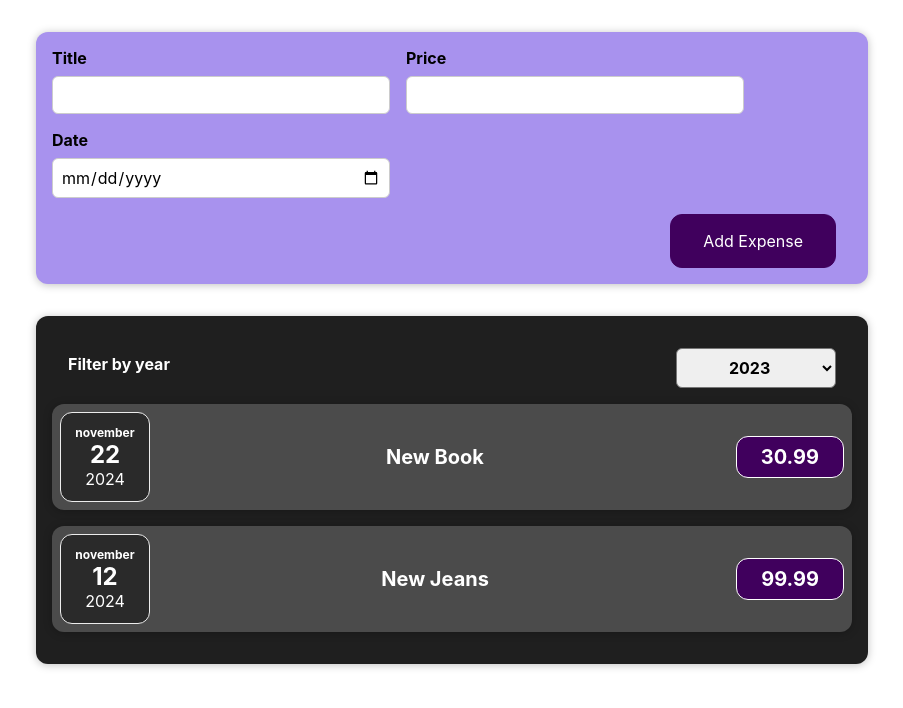
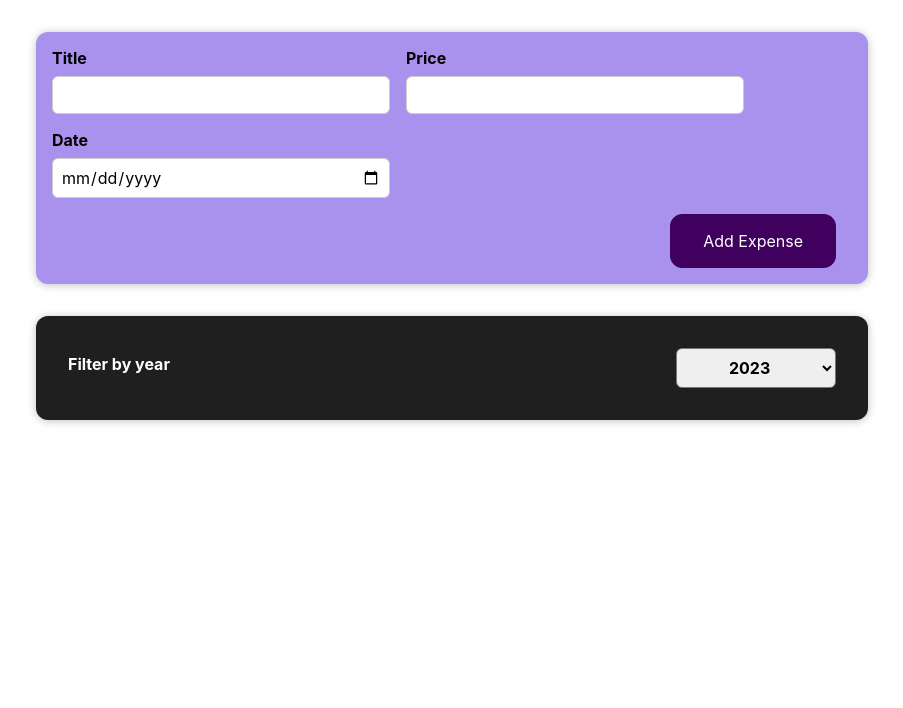
Before and after one commit to RaunoValk/expenses, a React (Create React App) app: page / in a window 1280 px wide. Shown: the top 708 px of the page, without its empty margins (188-1091 px from the left). Built offline with nearby package versions, Linux system fonts and the light colour scheme.

Commit message:
Filter by year

```diff
--- a/src/App.js
+++ b/src/App.js
@@ -1,34 +1,38 @@
 import './App.css';
 import Expenses from './components/Expenses/Expenses';
-import NewExpense from './components/NewExpense/NewExpense';
+import NewExpense from './components/NewExpense/NewExpense'
+import {useState} from 'react'
 
-
-const App = () => {
-  const expenses =[
+const DYMYMY_EXPENSES = [
   {
-  date: new Date(2024, 10, 22),
-  title: 'New Book',
-  price: 30.99
-},
+    id: "id1",
+    date: new Date(2025, 11, 22),
+    title: "New book",
+    price: 19.99
+  },
   {
-  date: new Date(2024, 10, 12),
-  title: 'New Jeans',
-  price: 99.99
-  },
-
+    id: "id2",
+    date: new Date(2024, 11, 22),
+    title: "New Jeans",
+    price: 49.99
+  }
 ]
 
-const addExpenseHandler = (expense) => {
-  console.log(`In App.js`)
-  console.log(expense)
-}
+const App = () =>{
+  const[expenses, setExpenses] = useState(DYMYMY_EXPENSES)
 
-  return (
-    <div className="App">
+    const addExpenseHandler = (expense) => {
+      setExpenses(expenses => {
+        return [expense, ...expenses]
+      })
+    }
+
+  return(
+      <div className="App">
       <NewExpense onAddExpense={addExpenseHandler}/>
-     <Expenses expenses ={expenses}/>
-    </div>
-  );
+      <Expenses expenses={expenses}/>
+      </div>
+  )
 }
 
 export default App;
--- a/src/components/Expenses/ExpenseItem.js
+++ b/src/components/Expenses/ExpenseItem.js
@@ -1,20 +1,27 @@
 import './ExpenseItem.css'
-import ExpenseDate from './ExpenseDate';
+import ExpenseDate from './ExpenseDate'
 import Card from '../UI/Card'
-import { useState } from 'react';
+import { useState } from 'react'
+
 
 const ExpenseItem = (props) => {
-
     const [title, setTitle] = useState(props.data.title)
 
-    return(
+    const clickHandler = () => {
+        setTitle(`Updated by click ${title}`)
+        console.log(title)
+    }
+
+
+    return (
         <Card className='expense-item'>
             <ExpenseDate date={props.data.date}/>
             <div className='expense-item__description'>
                 <h2>{props.data.title}</h2>
-                <div className='expense-item__price '>{props.data.price}</div>
+                <div className='expense-item__price'>{props.data.price}</div>
+                <button onClick={clickHandler}>Click me</button>
             </div>
         </Card>
-)
+    )
 }
-export default ExpenseItem;
+export default ExpenseItem
--- a/src/components/Expenses/Expenses.js
+++ b/src/components/Expenses/Expenses.js
@@ -1,26 +1,31 @@
-import ExpenseItem from './ExpenseItem';
-import './Expenses.css';
-import Card from '../UI/Card';
-import ExpensesFilter from './ExpensesFilter'
-import { useState } from 'react';
+import Card from "../UI/Card";
+import ExpenseItem from "./ExpenseItem";
+import "./Expenses.css"
+import ExpensesFilter from "./ExpensesFilter";
+import { useState } from "react"
+
+const Expeneses = (props) => {
+    const[filteredYear, setFilteredYear] = useState('2023')
+    const YearChangeHandler = (year) => {
+        console.log(`Expense.js => ${year}`)
+        setFilteredYear(year)
+    }
 
 
-const Expenses = (props) => {
-    const[selectedYear, setSelectedYear] = useState('');
-
-    const filterChangeHandler = (selectedYear) => {
-        console.log(`Year data in Expenses.js`, selectedYear);
-        setSelectedYear(selectedYear);
-    }
+    const filteredExpeneses = props.expenses.filter((expense) => {
+        return expense.date.getFullYear().toString() === filteredYear
+    })
 
     return(
         <Card className="expenses">
-            <ExpensesFilter selected={selectedYear}
-            onChangeFilter={filterChangeHandler}/>
+            <ExpensesFilter selected={filteredYear} onChange={YearChangeHandler}/>
+            {
+                filteredExpeneses.map((expense) => {
+                    return <ExpenseItem data={expense} key={expense.id}/>
+                })
+            }
+        </Card>
+    )
+}
 
-            <ExpenseItem data={props.expenses[0]}/>
-            <ExpenseItem data={props.expenses[1]}/>
-    </Card>
-);
-}
-export default Expenses;
+export default Expeneses;
--- a/src/components/Expenses/ExpensesFilter.js
+++ b/src/components/Expenses/ExpensesFilter.js
@@ -1,25 +1,25 @@
 import React from 'react';
 import './ExpensesFilter.css';
-
-
+import Expenses from './Expenses';
 
 const ExpensesFilter = (props) => {
-    const yearChangeHandler = (event) => {
-        props.onChangeFilter(event.target.value);
-        };
+
+   const YearChangeHandler = (event) => {
+        console.log(`ExpensesFilter.js => ${event.target.value}`)
+        props.onChange(event.target.value)
+    }
 
     return (
         <div className='expenses-filter'>
             <div className='expenses-filter__control'>
                 <label>Filter by year</label>
-                <select value={props.selected} onChange={yearChangeHandler}  >
+                <select onChange={YearChangeHandler}>
                     <option value='2023'>2023</option>
                     <option value='2024'>2024</option>
                     <option value='2025'>2025</option>
                 </select>
             </div>
         </div>
-
     );
 };
 
```
